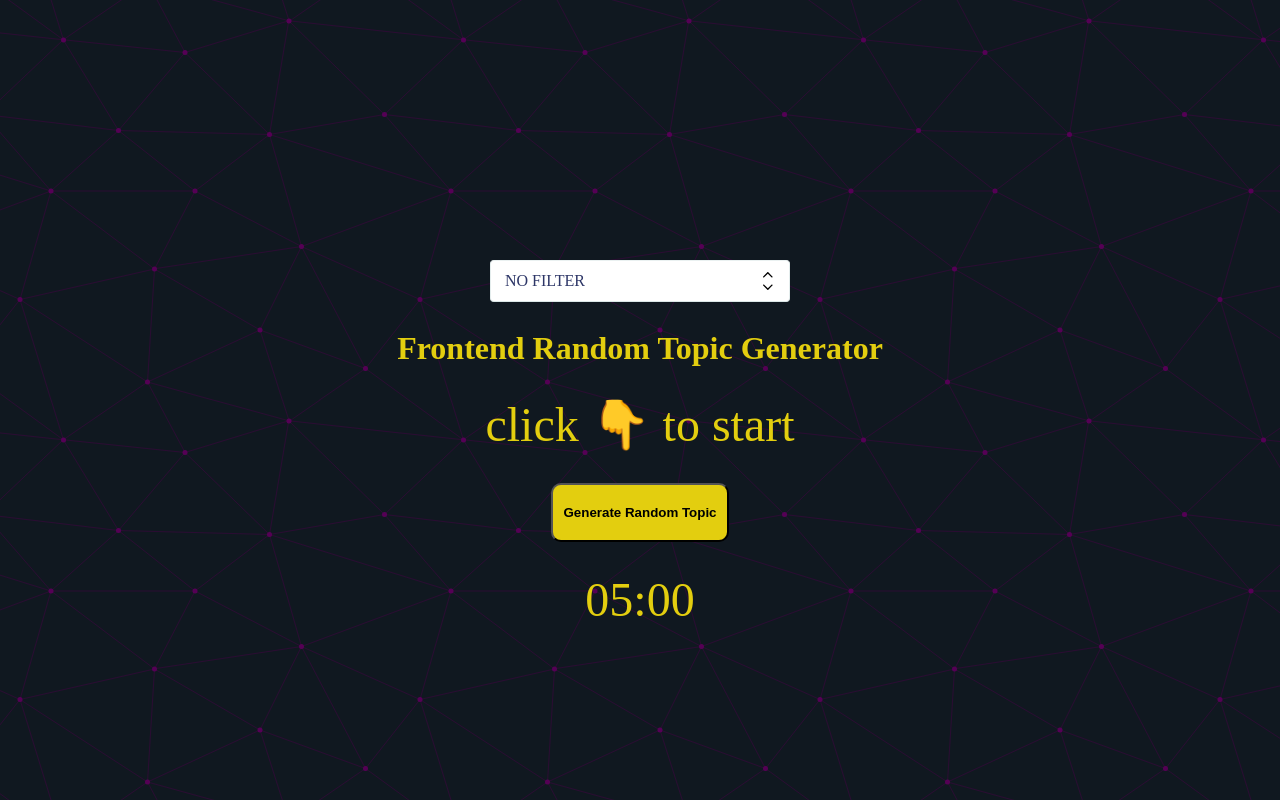
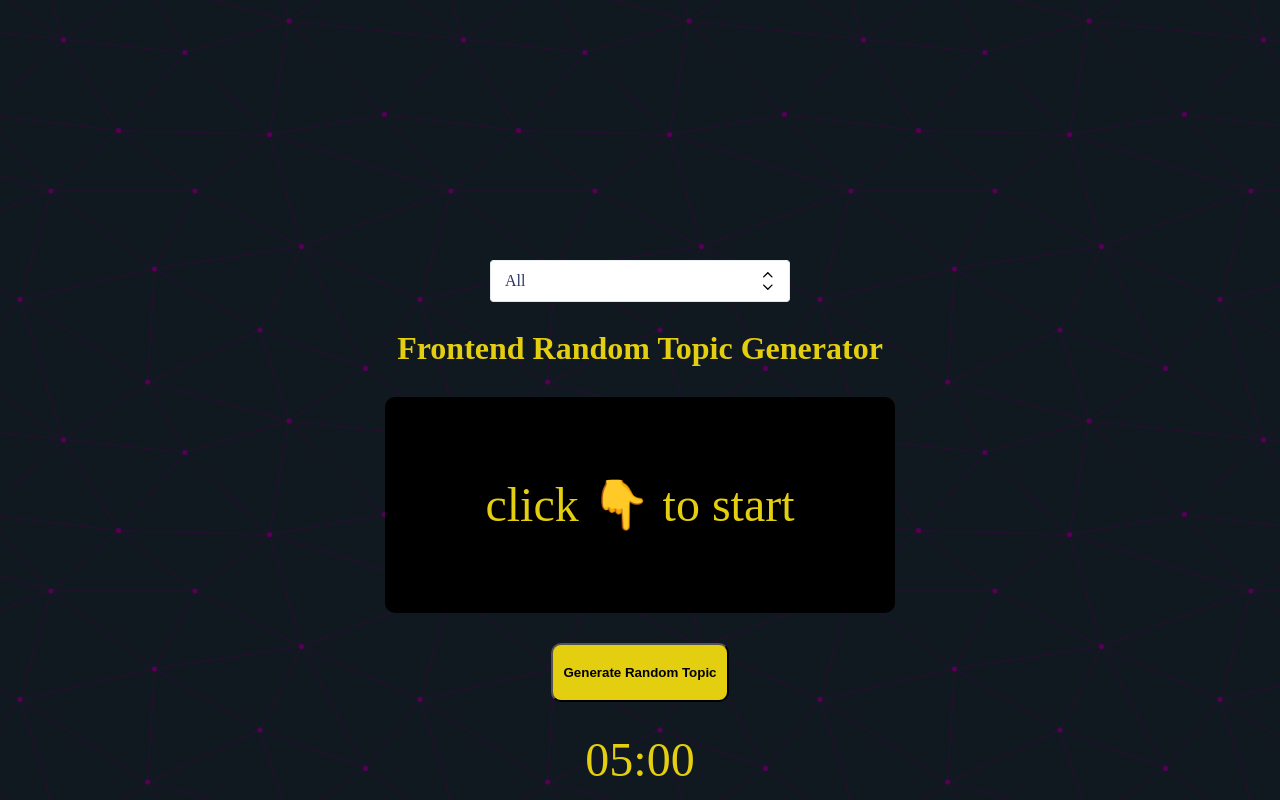
Before and after one commit to ZnoGouDj/seemsLikeExam, a Vue app: page / in a window 1280 px wide. Shown: the top 800 px of the page. Built offline with nearby package versions, Linux system fonts and the light colour scheme.

Commit message:
Filter topics according to selected option

```diff
--- a/src/App.vue
+++ b/src/App.vue
@@ -8,8 +8,11 @@
         :chevrons="chevrons"
         @changeFilter="changeFilter"
       ></my-select>
-      <div>{{ currentTopic }}</div>
-      <my-button @click="fetchTopics">Generate Random Topic</my-button>
+      <h2 v-if="fetchedTopics.length">{{ fetchedTopics.length }} questions left</h2>
+      <div class="currentTopic">{{ currentTopic }}</div>
+      <my-button v-if="!fetchedTopics.length" @click="fetchTopics">Generate Random Topic</my-button>
+      <my-button v-else @click="selectNewTopic">Next topic</my-button>
+
       <div>
         {{ timer.minutes < 10 ? '0' + timer.minutes : timer.minutes }}:{{
           timer.seconds < 10 ? '0' + timer.seconds : timer.seconds
@@ -20,8 +23,6 @@
     </div>
   </div>
 </template>
-
-// according to the chosen topic => filter the topics
 
 <script>
 import axios from 'axios';
@@ -36,7 +37,7 @@ export default {
         interval: '',
       },
       fetchedTopics: [],
-      filteredTopics: 'NO FILTER',
+      filteredTopics: 'All',
       currentTopic: 'click 👇 to start ',
       chevrons: [
         {
@@ -80,7 +81,7 @@ export default {
   methods: {
     changeFilter(topic) {
       this.filteredTopics = topic;
-      console.log(this.filteredTopics);
+      this.fetchTopics(topic);
     },
     setTopic() {
       let rnd = Math.floor(Math.random() * this.fetchedTopics.length);
@@ -110,22 +111,38 @@ export default {
         interval: '',
       };
     },
+    selectNewTopic() {
+      this.stopTimer();
+      this.startTimer();
+      this.setTopic();
+    },
     async fetchTopics() {
       try {
-        if (!this.fetchedTopics.length) {
-          const response = await axios.get('https://62a0f78a7b9345bcbe4358a7.mockapi.io/questions');
-          let arr = [];
+        const response = await axios.get('https://62a0f78a7b9345bcbe4358a7.mockapi.io/questions');
+        let arr = [];
 
-          response.data.forEach(el => {
+        response.data.forEach(el => {
+          for (let key in el) {
+            let elem = el[key];
+            arr.push(elem);
+          }
+        });
+
+        if (this.filteredTopics === 'All') {
+          let allTopics = [];
+          arr.forEach(el => {
             for (let key in el) {
-              let elem = el[key];
-              for (let key in elem) {
-                arr.push(elem[key]);
-              }
+              allTopics.push(el[key]);
             }
           });
-
-          this.fetchedTopics = arr;
+          this.fetchedTopics = allTopics;
+        } else {
+          let topicFilter = [];
+          let el = arr[this.filteredTopics];
+          for (let key in el) {
+            topicFilter.push(el[key]);
+          }
+          this.fetchedTopics = topicFilter;
         }
         this.stopTimer();
         this.startTimer();
@@ -162,5 +179,15 @@ export default {
     margin: 30px 0;
     font-size: 3em;
   }
+
+  h2 {
+    margin-top: 30px;
+  }
+
+  .currentTopic {
+    padding: 80px 100px;
+    border-radius: 10px;
+    background-color: black;
+  }
 }
 </style>
--- a/src/components/UI/MySelect.vue
+++ b/src/components/UI/MySelect.vue
@@ -42,7 +42,7 @@
 export default {
   data() {
     return {
-      filteredTopics: 'NO FILTER',
+      filteredTopics: 'All',
     };
   },
   name: 'my-select',
@@ -57,9 +57,9 @@ export default {
     },
   },
   methods: {
-    changeFilter(topic) {
-      this.filteredTopics = this.options[topic].name;
-      this.$emit('changeFilter', this.filteredTopics);
+    changeFilter(id) {
+      this.filteredTopics = this.options[id].name;
+      this.$emit('changeFilter', id);
     },
   },
 };
```
